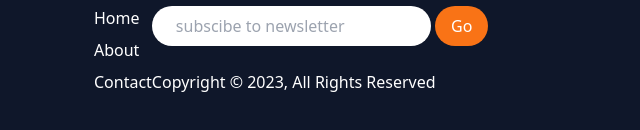
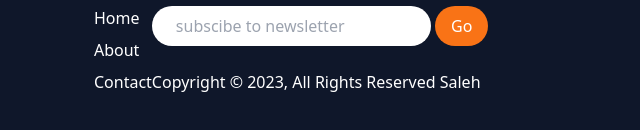
Before and after one commit to saleheg/tailwindportofolio, a website: page index.html in a window 1280 px wide. Shown: the part 1044-1174 px from the top of the page, 326-966 px from the left. Drawn offline with nearby package versions, Linux system fonts and the light colour scheme.

Commit message:
Update index.html

```diff
--- a/index.html
+++ b/index.html
@@ -106,7 +106,7 @@
             <button class="bg-orange-500 hover:bg-slate-500 rounded-full px-4 py-2">Go</button>
         </form>
         <div class="hidden md:block">
-         Copyright &copy; 2023, All Rights Reserved
+         Copyright &copy; 2023, All Rights Reserved Saleh
         </div>
      </div>
     </div>
```
